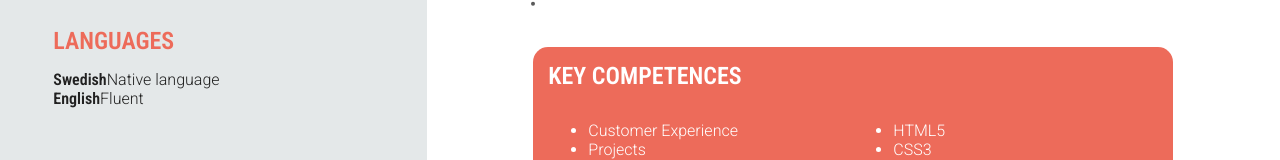
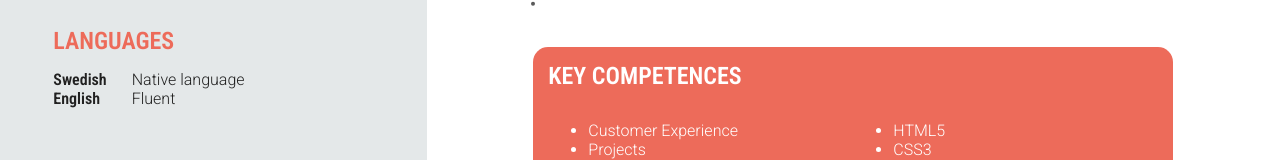
Before and after one commit to darcywinterhill/CV, a plain HTML site: page index.html in a window 1280 px wide. Shown: the part 1285-1445 px from the top of the page. Drawn offline with Linux system fonts and the light colour scheme.

Commit message:
edited language section

```diff
--- a/index.html
+++ b/index.html
@@ -56,13 +56,15 @@
 
       <div id="languages">
         <h2>LANGUAGES</h2>
+        <div id="language-columns">
           <div id="language-container">
             <h4>Swedish </h4>
-        <p>Native language</p>
+            <h4>English </h4>
           </div>
           <div id="language-container">
-        <h4>English </h4>
+            <p>Native language</p>
             <p>Fluent</p>
+          </div>
         </div>
       </div>
 
--- a/style.css
+++ b/style.css
@@ -133,8 +133,17 @@ h1 {
   width: 75%;
 }
 
+#language-columns {
+  display: flex;
+}
+
 #language-container {
   display: flex;
+  flex-direction: column;
+}
+
+#language-container:first-of-type {
+  margin-right: 25px;
 }
 
 #competence-container {
```
Lines whose indentation alone changed are shown as unchanged.
